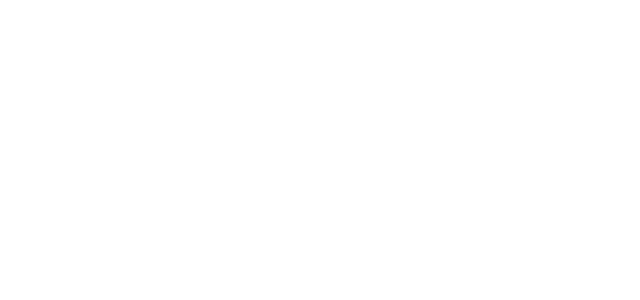
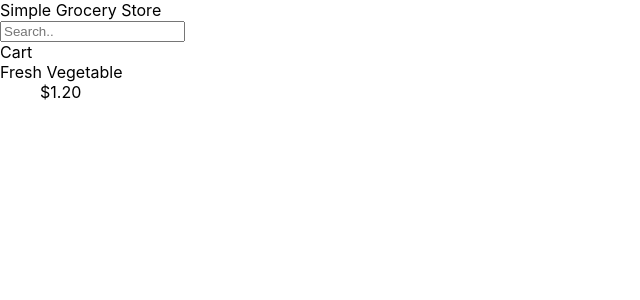
Before and after one commit to amo2019/grocery-store, a React (Create React App) app: page /detail/1 in a window 1280 px wide. Shown: the top 300 px of the page, without its empty margins (0-640 px from the left). Built offline with nearby package versions, Linux system fonts and the light colour scheme.

Commit message:
add Header.tsx & ProducDetail.tsx

```diff
--- a/src/App.tsx
+++ b/src/App.tsx
@@ -1,10 +1,11 @@
 import { useEffect, useState } from "react";
 import { Switch, Route } from "react-router-dom";
-
+import { Header } from "./components/Header";
 import "./App.css";
 
 import type { Product } from "./product";
 import { HomePage } from "./components/HomePage";
+import { ProductDetail } from "./components/ProductDetail";
 import gproducts from "./products.json"
 
 function App() {
@@ -16,12 +17,17 @@ function App() {
 
   return (
     <div>
+      <Header/>
       <Switch>
         <Route exact path="/">
           <HomePage
             products={products}
           />
         </Route>
+        <Route path="/detail/:id">
+          <ProductDetail products={products}  />
+        </Route>
+
       </Switch>
     </div>
   );
--- /dev/null
+++ b/src/components/Header.tsx
@@ -0,0 +1,24 @@
+import { Link } from "react-router-dom";
+
+export const Header = ()=>{
+
+return (
+    <div className="header">
+    <div >
+        <Link to="/">
+        <i ></i>
+        Simple Grocery Store
+        </Link>
+    </div>
+    <div className="flex-grow">
+        <input
+        type="text"
+        placeholder="Search.."
+        />
+    </div>
+    <div>
+        Cart
+    </div>
+    </div>
+);
+};
--- a/src/components/HomePage.css
+++ b/src/components/HomePage.css
@@ -65,3 +65,8 @@ img, svg {
     flex-direction: row;
     margin-top: auto;
 }
+
+.px-10 {
+    padding-left: 2.5rem;
+    padding-right: 2.5rem;
+}
--- /dev/null
+++ b/src/components/ProductDetail.tsx
@@ -0,0 +1,27 @@
+import React, { useMemo } from "react";
+import { useParams } from "react-router-dom";
+import type { Product } from "../product";
+
+export const ProductDetail: React.FunctionComponent<{
+    products: Product[];
+}> = ({ products}) => {
+    const { id } = useParams<{
+        id: string;
+}>();
+    const product = useMemo(
+        () => (products ?? []).find((p) => p.id === parseInt(id)),
+        [products, id]
+    );
+
+    return (
+    <>
+    <div>{product?.category}</div>
+    <div className="px-10">
+        {product?.price.toLocaleString("en-US", {
+            style: "currency",
+            currency: "USD",
+                    })}
+    </div>
+    </>
+    );
+};
```
